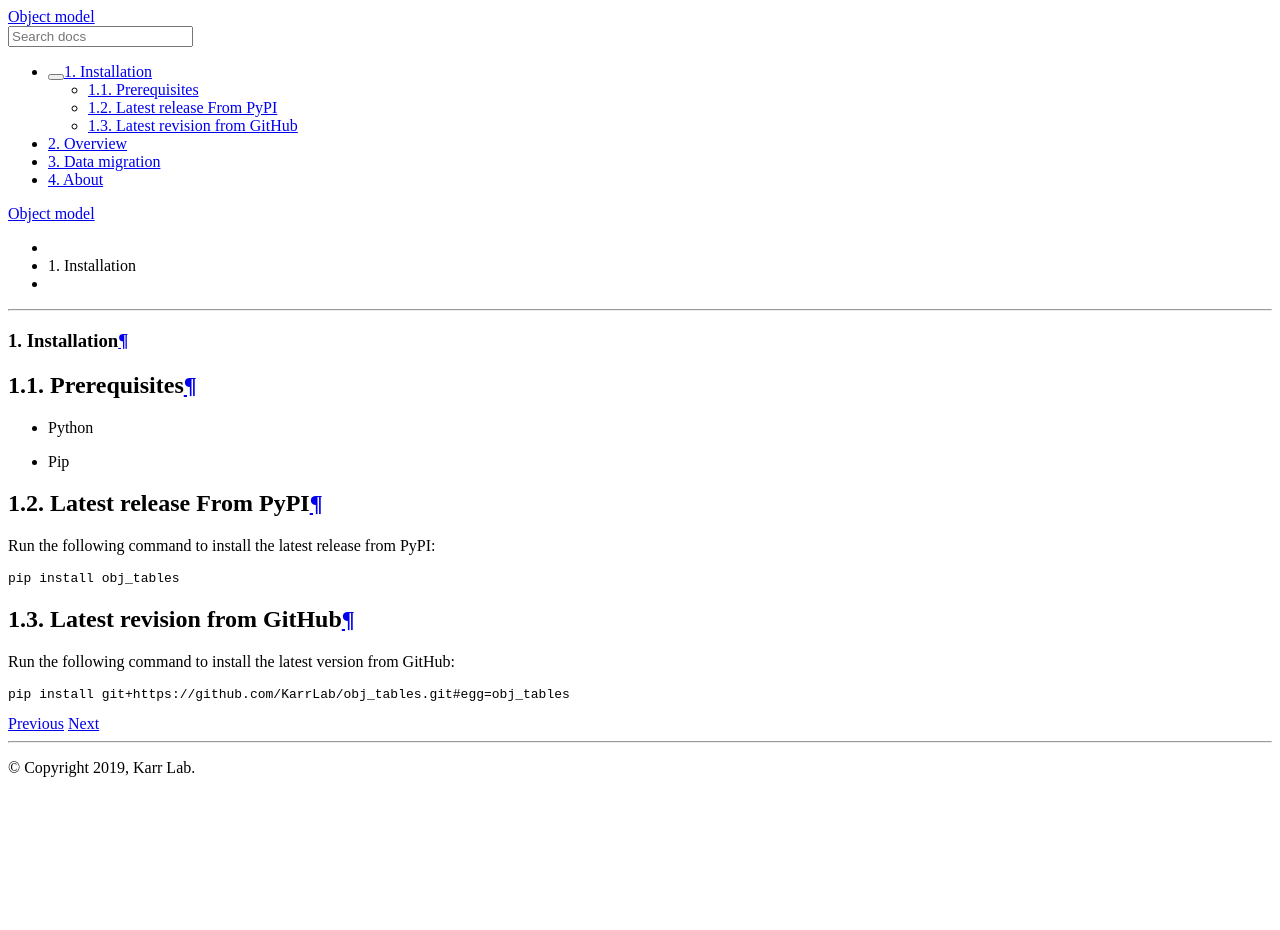
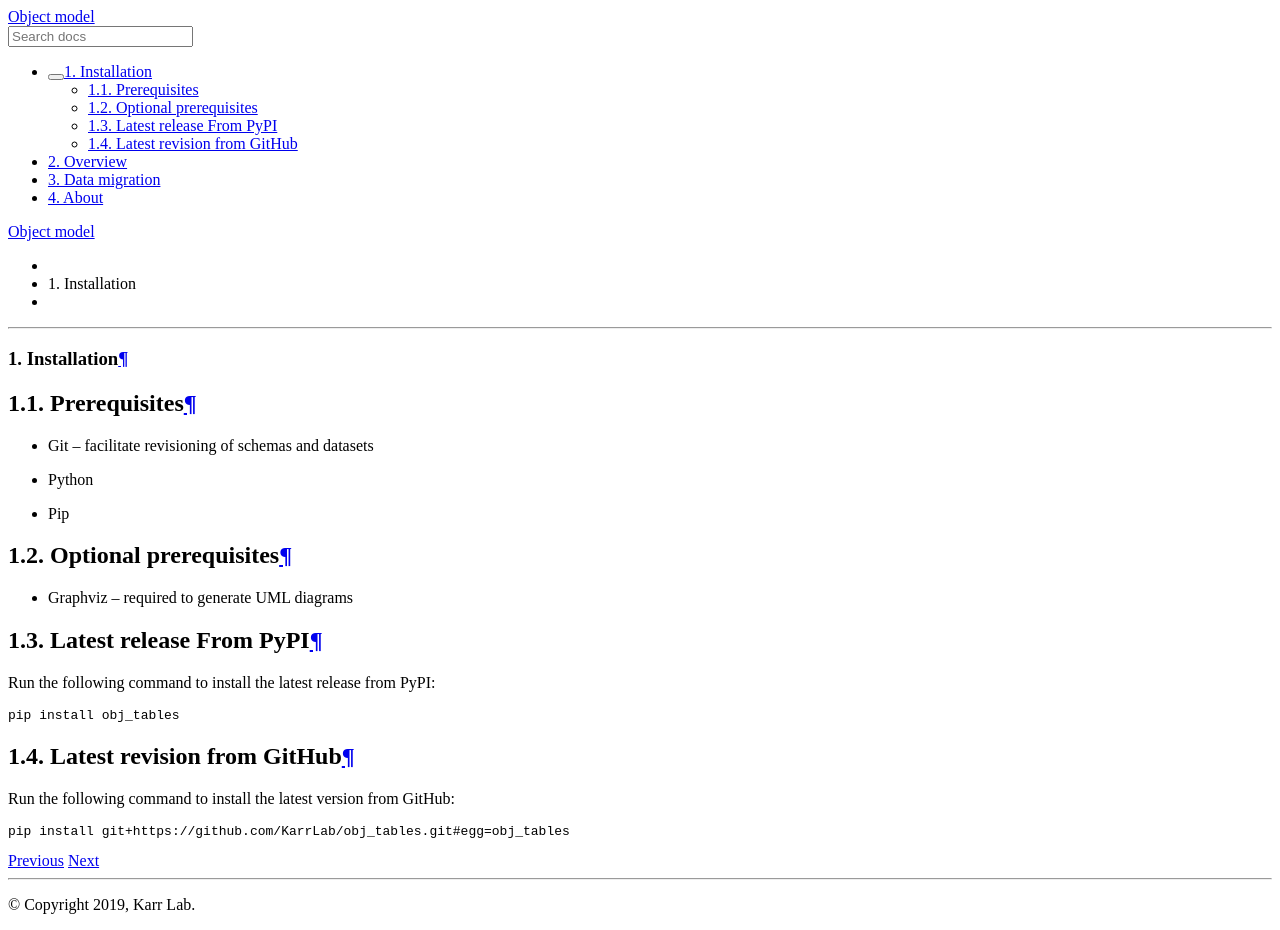
Before and after one commit to KarrLab/obj_tables, a Sphinx documentation site: the page built from docs/installation.rst, in a window 1280 px wide. Built offline with Sphinx 7.4.7 and the Read the Docs theme 2.0.0, drawn with Linux system fonts in a browser that asks for light colours; pages that are not in the unit, such as notebooks, are missing from menus; before the commit the page ends 900 px from its top, so only the background shows below that.

Commit message:
adding graphviz to installation instructions, adding Bilal to developers, adding UML diagram generation to docs

```diff
--- a/docs/installation.rst
+++ b/docs/installation.rst
@@ -4,8 +4,14 @@ Installation
 Prerequisites
 --------------------------
 
+* Git -- facilitate revisioning of schemas and datasets
 * Python
 * Pip
+
+Optional prerequisites
+--------------------------
+
+* Graphviz -- required to generate UML diagrams
 
 Latest release From PyPI
 ---------------------------
```
Also changed, not shown: 1 other file.
